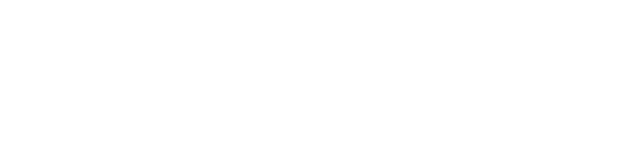
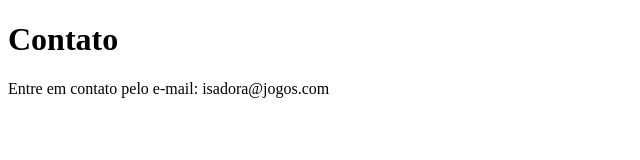
Before and after one commit to codandoemrosa/sistema-de-cadastro, a plain HTML site: page contato.html in a window 1280 px wide. Shown: the whole page, without its empty margins (0-640 px from the left). Drawn offline with Linux system fonts and the light colour scheme.

Commit message:
Add contact email

```diff
--- a/contato.html
+++ b/contato.html
@@ -7,6 +7,8 @@
   <title>Contato</title>
 </head>
 <body>
+  <h1>Contato</h1>
+  <p>Entre em contato pelo e-mail: isadora@jogos.com</p>
 
 </body>
 </html>
```
